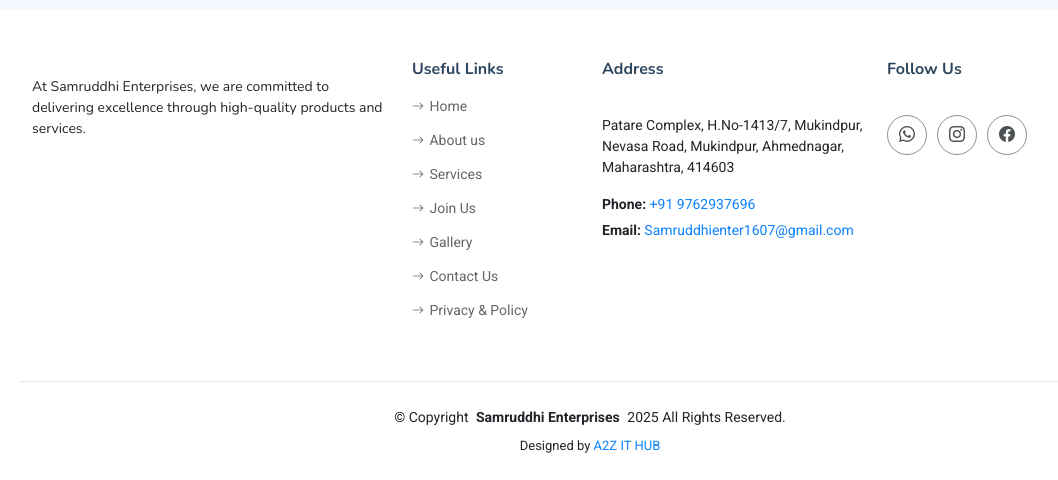
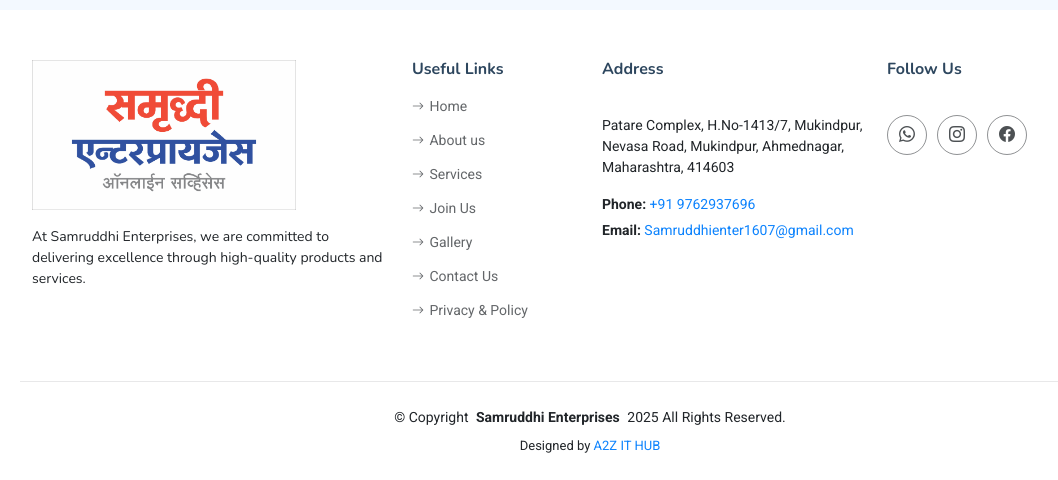
Before and after one commit to manojmore548/udyojaksarathi, a plain HTML site: page index.html in a window 1280 px wide. Shown: the part 5468-5948 px from the top of the page, without its empty margins (50-1108 px from the left). Drawn offline with nearby package versions, Linux system fonts and the light colour scheme.

Commit message:
Update index.html

```diff
--- a/index.html
+++ b/index.html
@@ -15,7 +15,7 @@
     <!-- Open Graph (OG) Meta Tags for Social Sharing -->
     <meta property="og:title" content="Samruddhi Enterprises">
     <meta property="og:description" content="Samruddhi Enterprises ">
-    <meta property="og:image" content="https://udyojaksarathi.com/assets/logo.jpeg">
+    <meta property="og:image" content="https://udyojaksarathi.com/assets/logo.jpg">
     <meta property="og:url" content="https://udyojaksarathi.com/">
     <meta property="og:type" content="website">
 
@@ -506,7 +506,7 @@
         <div class="col-lg-4 col-md-6 footer-about">
           <a href="index.html" class="logo-f d-flex align-items-center">
             <!-- <span class="sitename">iLanding</span> -->
-        <img src="assets/image/logo.jpeg" alt="">
+        <img src="assets/image/logo.jpg" alt="">
           </a>
           <div class="footer-contact pt-3">
             <p>At Samruddhi Enterprises, we are committed to delivering excellence through high-quality products and services.</p>
```
